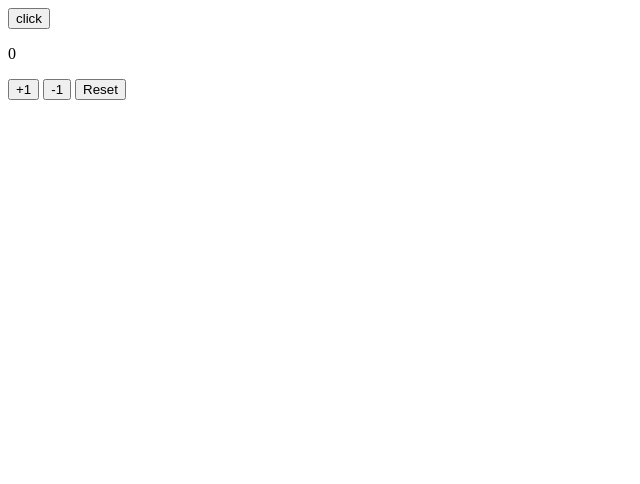
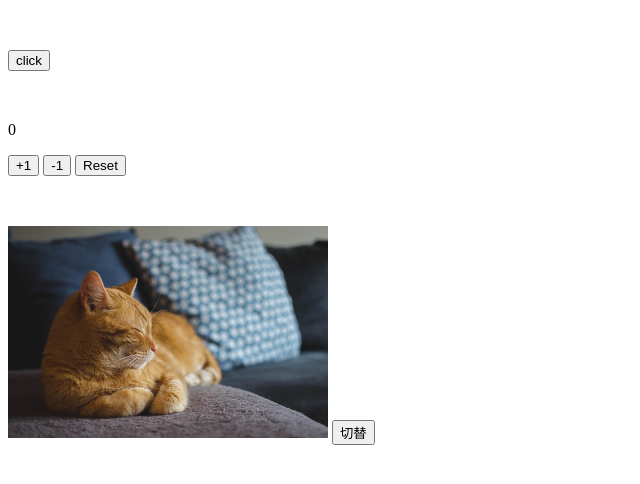
Before and after one commit to thukha001/webui-grade2, a plain HTML site: page index.html in a window 1280 px wide. Shown: the whole page, without its empty margins (0-640 px from the left). Drawn offline with Linux system fonts and the light colour scheme.

Commit message:
chg image

```diff
--- /dev/null
+++ b/assets/css/style.css
@@ -0,0 +1,3 @@
+section {
+    margin: 50px 0;
+}
--- /dev/null
+++ b/assets/js/image.js
@@ -0,0 +1,11 @@
+let isCat = true;
+
+function changePic() {
+  const img = document.getElementById('photo');
+  if (isCat) {
+    img.src = "assets/image/dog.jpg";
+  } else {
+    img.src = "assets/image/cat.jpg";
+  }
+  isCat = !isCat;
+}
--- a/index.html
+++ b/index.html
@@ -1,17 +1,31 @@
 <html>
     <head>
+        <link rel="stylesheet" href="assets/css/style.css">
         <title>hello dude</title>
     </head>
+
     <body>
-        <h1></h1>
-        <button onclick="sayHello()">click</button>
+        <section>
+         <h1></h1>
+         <button onclick="sayHello()">click</button>
+        </section>
 
+<!-- counter section-->
+      <section>
         <p id="counter">0</p>
         <button onclick="increment()">+1</button>
         <button onclick="dec()">-1</button>
         <button onclick="reset()">Reset</button>
+      </section>
 
-        <script src="main.js"></script>
-        <script src="counter.js"></script>
+<!-- image section  -->
+      <section>
+         <image id="photo" src="assets/image/cat.jpg" width="320">
+         <button onclick="changePic()">切替</button>
+      </section>
+
+        <script src="assets/js/main.js"></script>
+        <script src="assets/js/counter.js"></script>
+        <script src="assets/js/image.js"></script>
     </body>
 </html>
```
Also changed, not shown: assets/image/cat.jpg (added), assets/image/dog.jpg (added), assets/js/counter.js (renamed from counter.js), assets/js/main.js (renamed from main.js).
